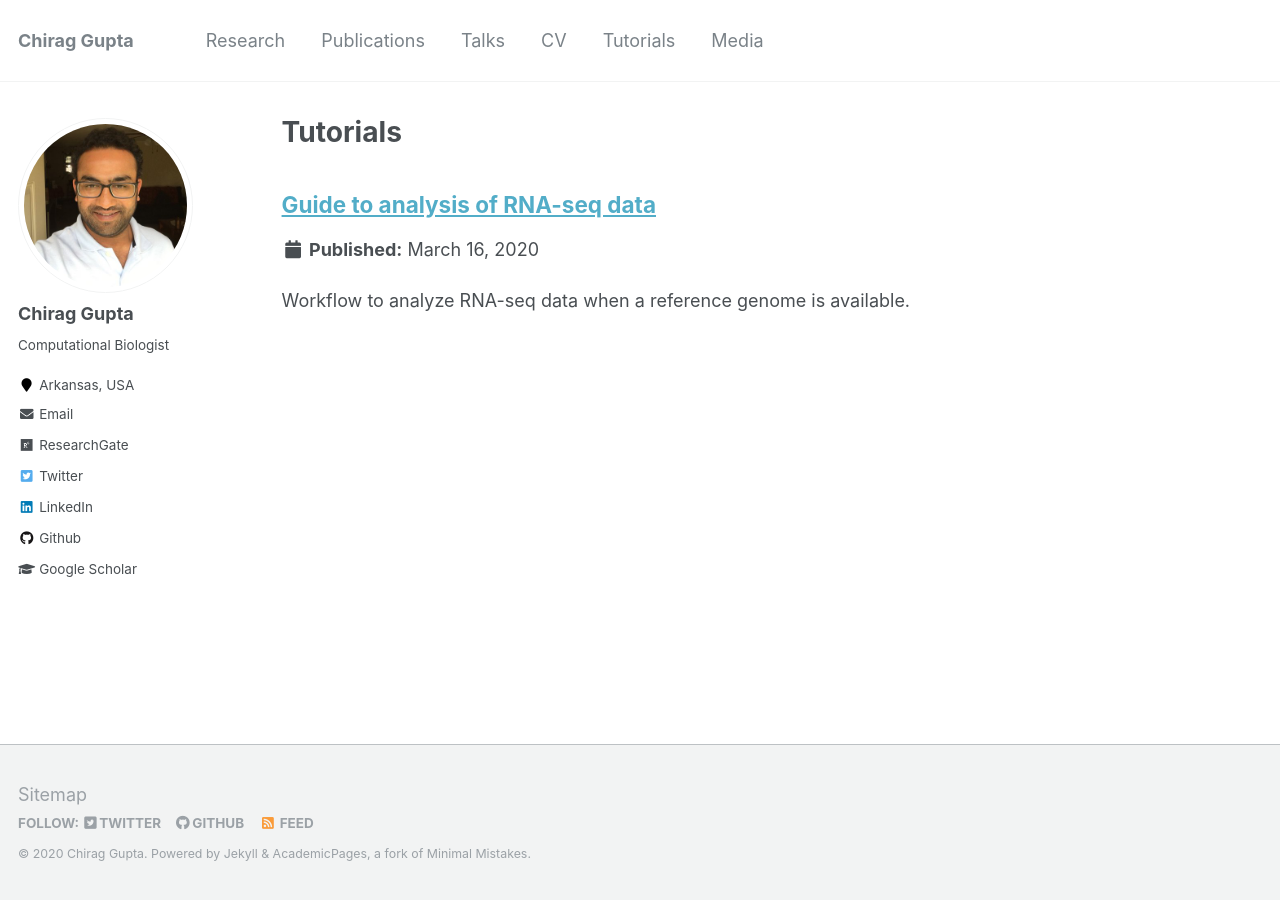
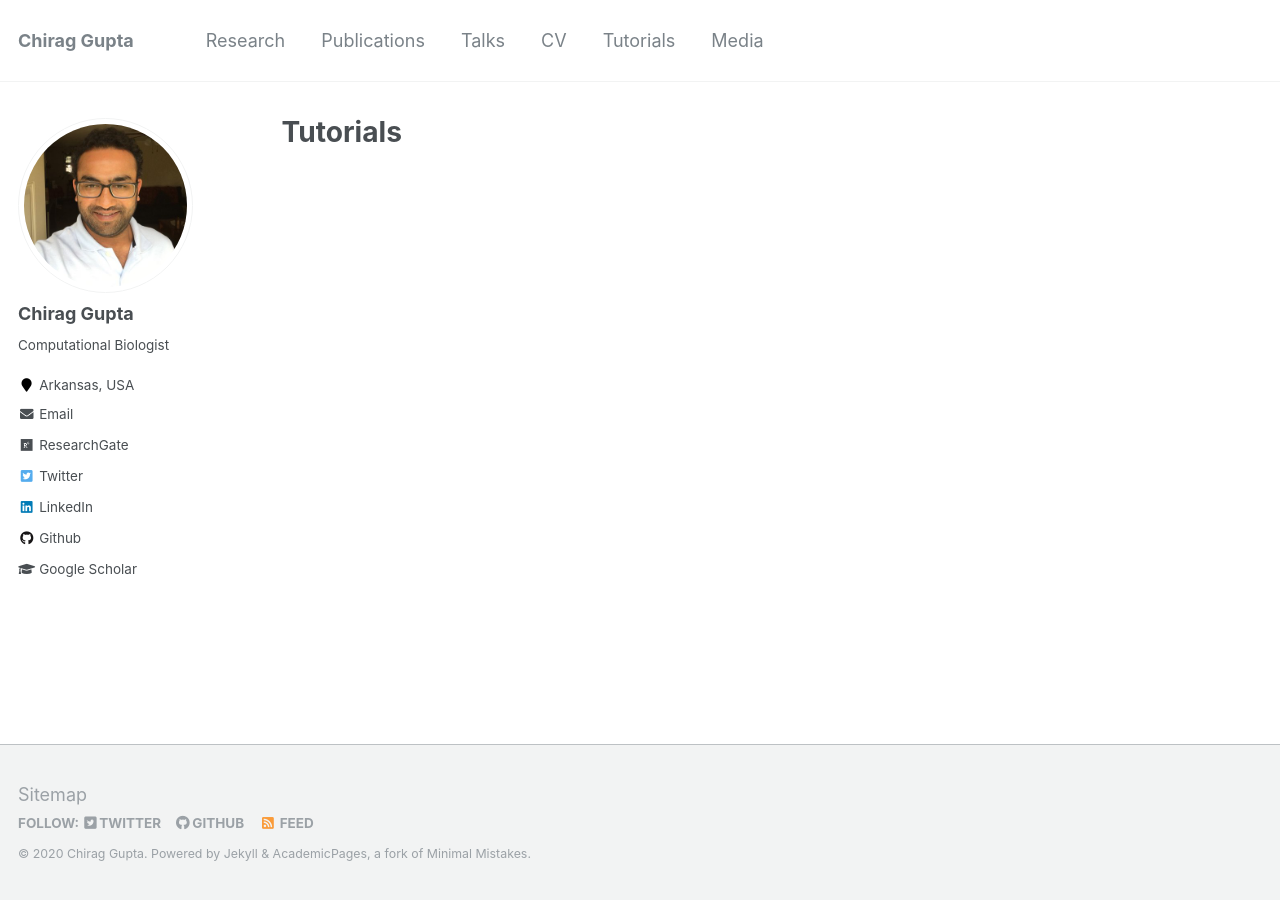
Before and after one commit to cngupta/cngupta.github.io, a Jekyll site: the page built from _pages/tutorials.html, in a window 1280 px wide. Built offline with Jekyll 4.4.1, drawn with Linux system fonts in a browser that asks for light colours; a file with an impossible date is left out.

Commit message:
edit tutorials

```diff
--- a/_tutorials/2020-03-16-RNAseq.md
+++ b/_tutorials/2020-03-16-RNAseq.md
@@ -3,7 +3,7 @@ title: "Guide to analysis of RNA-seq data"
 collection: tutorials
 type: "Command line"
 permalink: /tutorials/2020-03-16-RNAseq
-date: 2020-03-16
+date: coming soon!
 ---
 
 Workflow to analyze RNA-seq data when a reference genome is available.
@@ -11,8 +11,6 @@ Workflow to analyze RNA-seq data when a reference genome is available.
 
 1. Installation
 
-=====
-
 2. Quality check
 
 3. Read counting and normalization
```
